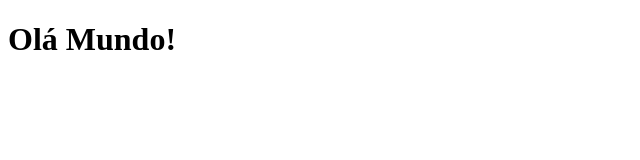
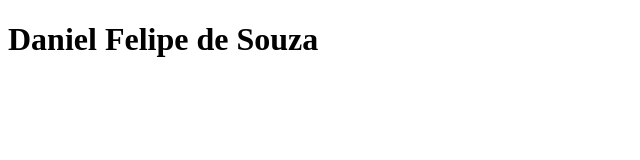
Before and after one commit to codigoDFS/Biografia, a plain HTML site: page curriculo/index.html in a window 1280 px wide. Shown: the whole page, without its empty margins (0-640 px from the left). Drawn offline with Linux system fonts and the light colour scheme.

```diff
--- a/curriculo/index.html
+++ b/curriculo/index.html
@@ -7,6 +7,6 @@
     <link rel="shortcur icon" href="_imagens/icon.png" type="image/xicon">
 </head>
 <body>
-    <h1>Olá Mundo!</h1>
+    <h1>Daniel Felipe de Souza</h1>
 </body>
 </html>
```
